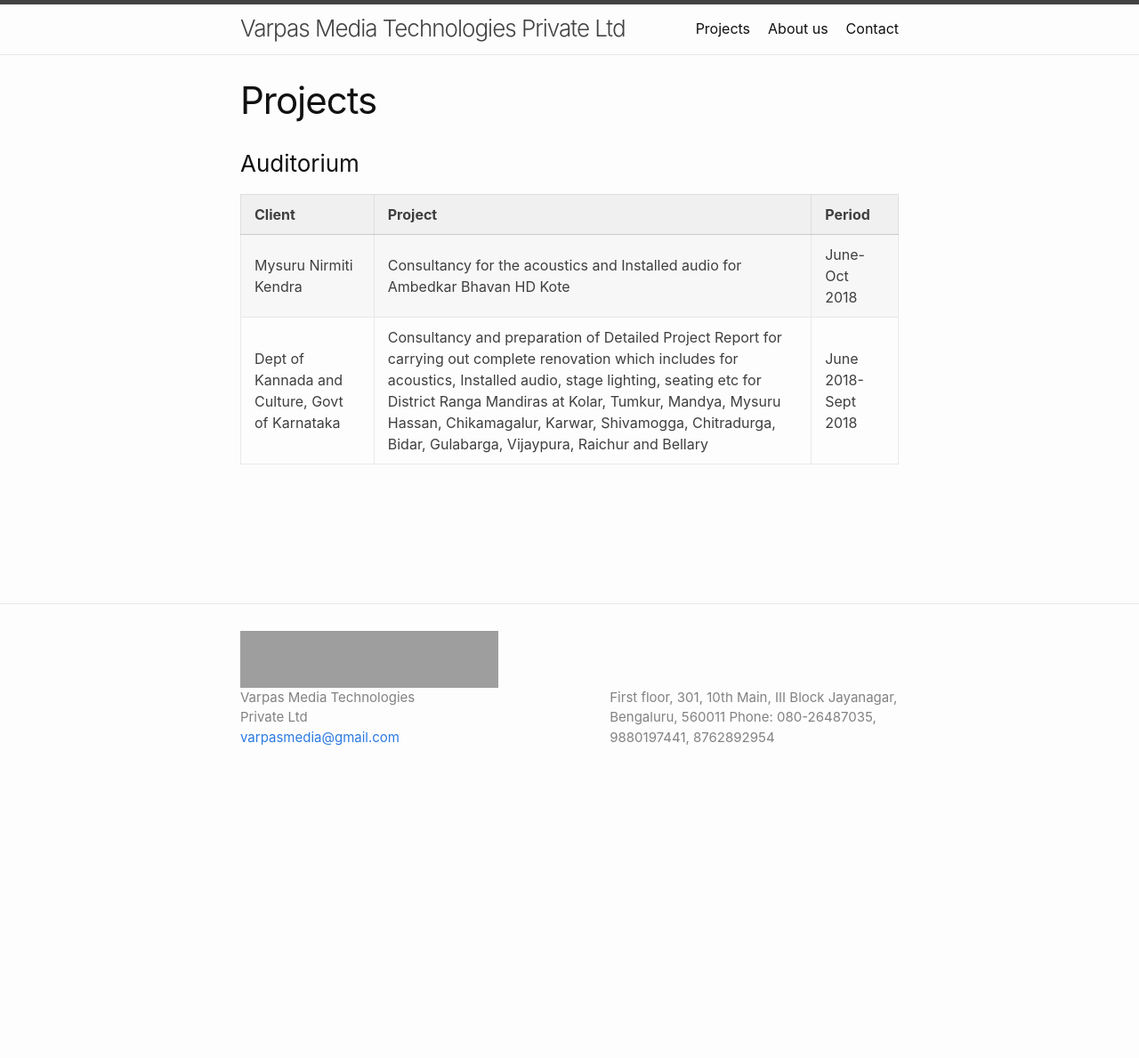
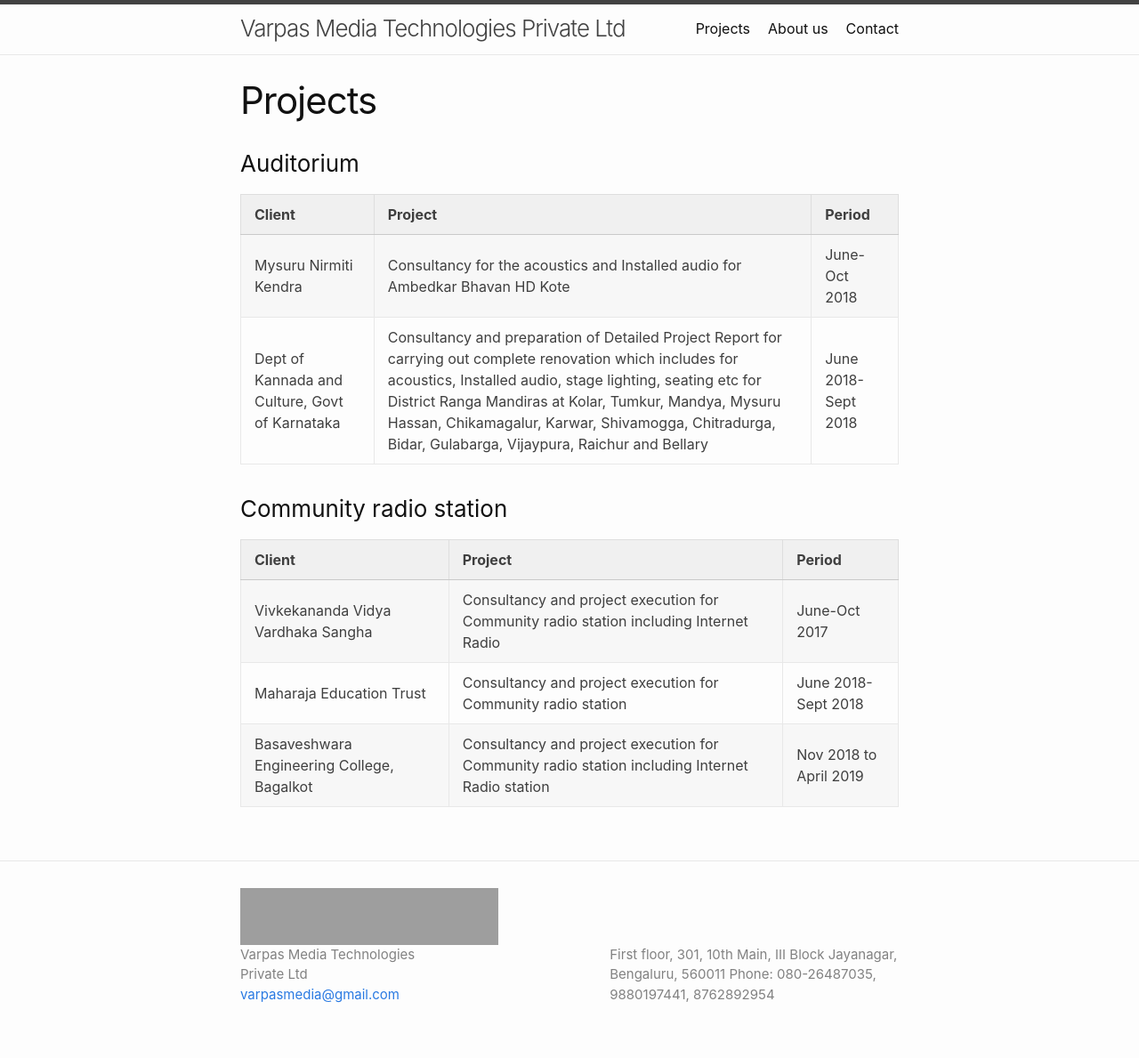
Before and after one commit to VarpasMedia/VarpasMedia.github.io, a Jekyll site: the page built from Projects.md, in a window 1280 px wide. Shown: the whole page at 89% size. Built offline with Jekyll 4.4.1, drawn with Linux system fonts in a browser that asks for light colours; our own code applies the rules of GitHub Pages for plain Markdown files; before the commit the page ends 900 px from its top, so only the background shows below that; grey boxes are pictures that could not be loaded.

Commit message:
Update Projects.md

```diff
--- a/Projects.md
+++ b/Projects.md
@@ -26,3 +26,32 @@ permalink: /Projects/
         <td>June 2018-Sept 2018</td>
     </tr>
 </table>
+
+
+### Community radio station
+
+
+
+<table>
+    <tr>
+        <th>Client</th>
+        <th>Project</th>
+        <th>Period</th>
+    </tr>
+    <tr>
+        <td>Vivkekananda Vidya Vardhaka Sangha</td>
+        <td>Consultancy and project execution for Community radio station including Internet Radio</td>
+        <td>June-Oct 2017</td>
+    </tr>
+    <tr>
+        <td>Maharaja Education Trust</td>
+        <td>Consultancy and project execution for Community radio station</td>
+        <td>June 2018-Sept 2018</td>
+    </tr>
+
+    <tr>
+        <td>Basaveshwara Engineering College, Bagalkot</td>
+        <td>Consultancy and project execution for Community radio station including Internet Radio station</td>
+        <td>Nov 2018 to April 2019</td>
+    </tr>
+</table>
```
